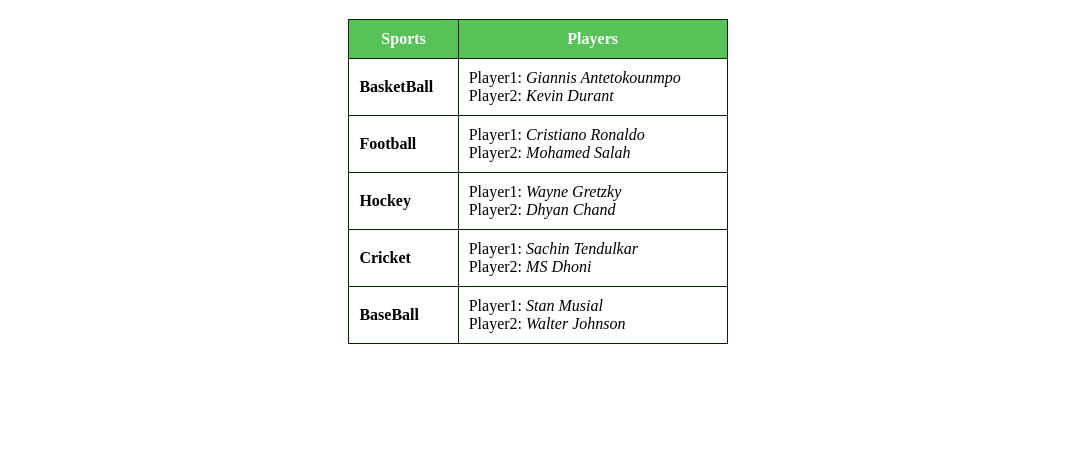
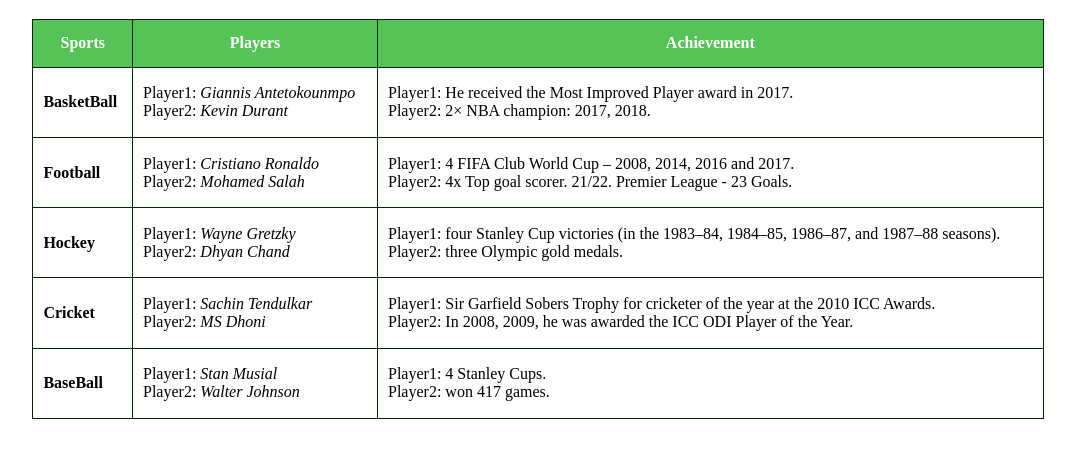
Before and after one commit to Arbazkhanark/HopingMinds_WorkSpace, a plain HTML site: page Exercise 2 - Git Multi commit/index.html in a window 1280 px wide. Shown: the part 61-518 px from the top of the page, without its empty margins (102-1177 px from the left). Drawn offline with Linux system fonts and the light colour scheme.

Commit message:
Achievements Added to Each Each Players

```diff
--- a/Exercise 2 - Git Multi commit/index.html
+++ b/Exercise 2 - Git Multi commit/index.html
@@ -7,6 +7,7 @@
     <title>Favourite-Sports</title>
 
     <style>
+
         table,th,td{
             border: 1px solid rgb(2, 37, 2);
             border-collapse: collapse;
@@ -14,15 +15,14 @@
         }
         table{
             margin: auto;
+            height: 400px;
         }
         h1{
             text-align: center;
             font-family: ubuntu;
             color: rgb(2, 68, 2);
         }
-        .tbl{
-            height: 500px;
-        }
+
         th{
             color: white;
         }
@@ -32,38 +32,48 @@
 </head>
 <body>
 
-    <div class="tbl">
+    <!-- <div class="tbl"> -->
         <h1>Favourite-Sports-Games</h1>
-        <table style="width: 30%;">
+        <table style="width: 80%;">
             <tr style="background-color: rgb(87, 194, 87);">
                 <th>Sports</th>
                 <th>Players</th>
+                <th>Achievement</th>
             </tr>
             <tr>
                 <td> <b>BasketBall</b> </td>
-                <td> Player1: <em>Giannis Antetokounmpo</em>
-                    <br>
-                    Player2: <em>Kevin Durant</em></td>
+                <td> Player1: <em>Giannis Antetokounmpo</em>  <br> Player2: <em>Kevin Durant</em></td>
+                <td>Player1: He received the Most Improved Player award in 2017. <br>
+                   Player2: 2× NBA champion: 2017, 2018.</td>
             </tr>
             <tr>
                 <td> <b>Football</b> </td>
                 <td>Player1: <em>Cristiano Ronaldo</em> <br> Player2: <em>Mohamed Salah</em> </td>
+                <td>Player1: 4 FIFA Club World Cup – 2008, 2014, 2016 and 2017. <br>
+                   Player2:  4x Top goal scorer. 21/22. Premier League - 23 Goals.</td>
             </tr>
             <tr>
                 <td> <b>Hockey</b> </td>
                 <td>Player1: <em>Wayne Gretzky</em> <br>  Player2: <em>Dhyan Chand</em> </td>
+                <td>Player1: four Stanley Cup victories (in the 1983–84, 1984–85, 1986–87, and 1987–88 seasons). <br>
+                Player2: three Olympic gold medals.</td>
             </tr>
             <tr>
                 <td> <b>Cricket</b> </td>
                 <td>Player1: <em>Sachin Tendulkar</em>  <br> Player2: <em>MS Dhoni</em></td>
+                <td>Player1: Sir Garfield Sobers Trophy for cricketer of the year at the 2010 ICC Awards. <br>
+                   Player2: In 2008, 2009, he was awarded the ICC ODI Player of the Year.</td>
+
             </tr>
             <tr>
                 <td> <b>BaseBall</b> </td>
                 <td>Player1: <em>Stan Musial</em> <br> Player2: <em>Walter Johnson</em></td>
+                <td>Player1: 4 Stanley Cups. <br>
+                    Player2: won 417 games.</td>
             </tr>
 
         </table>
-    </div>
+    <!-- </div> -->
 
 </body>
 </html>
```
